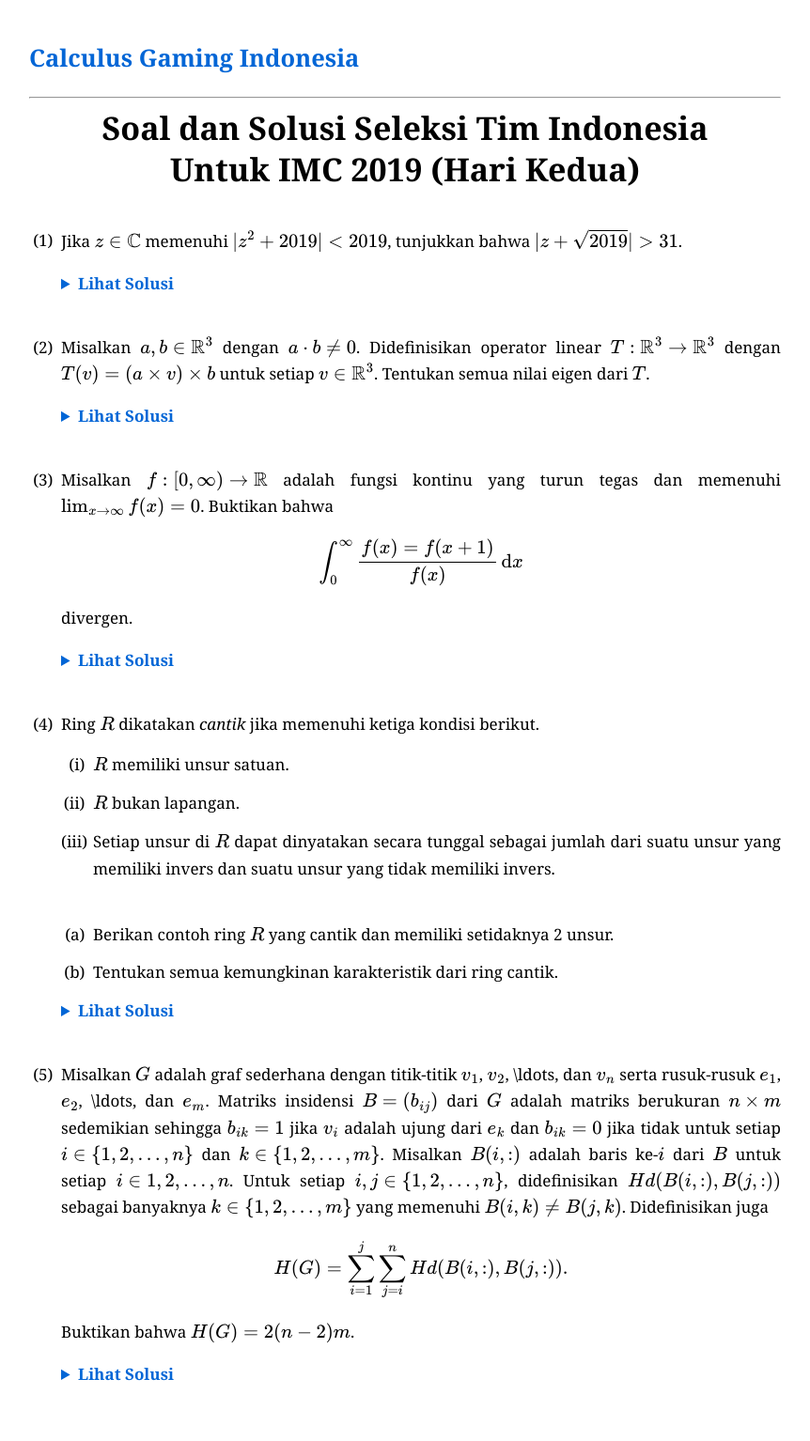
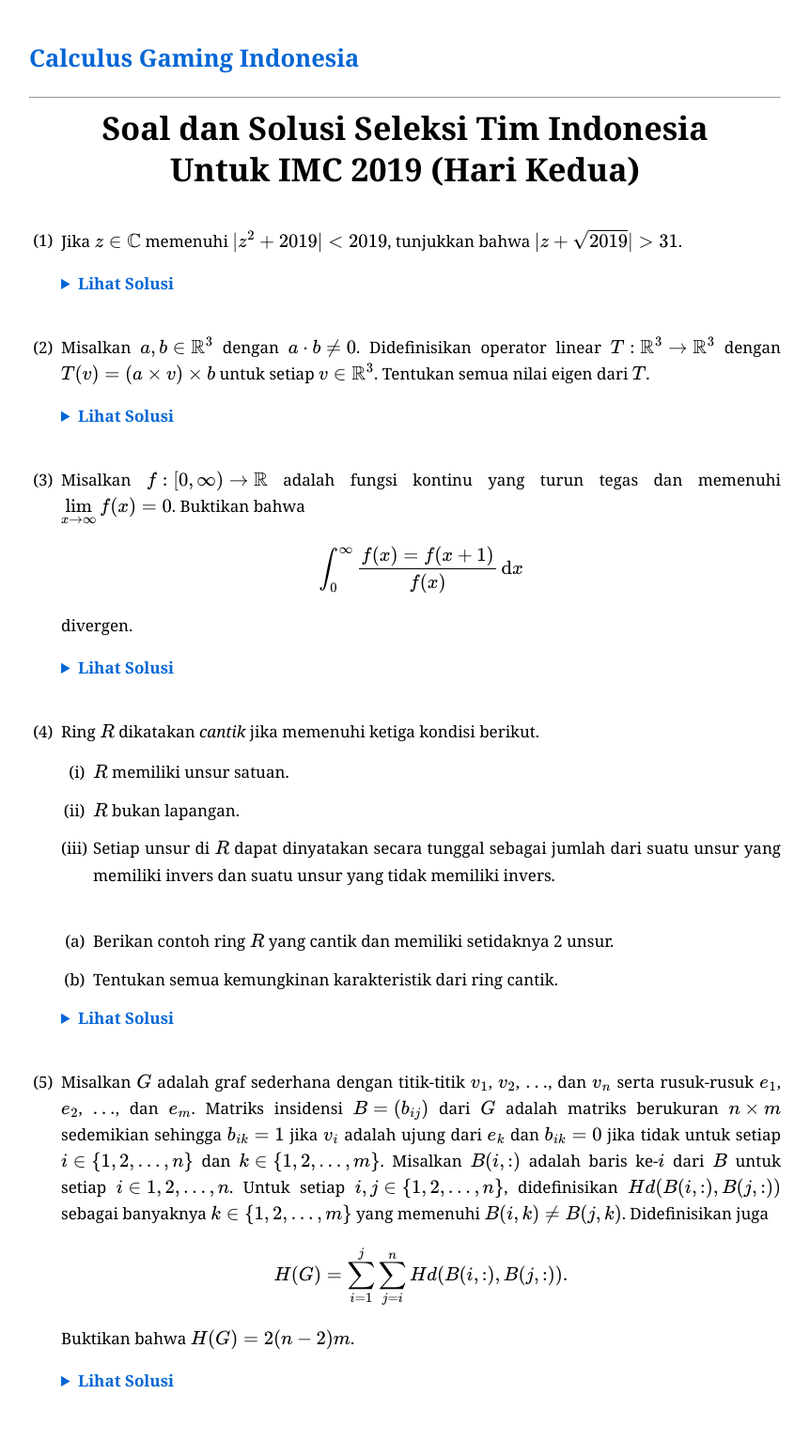
Before and after one commit to calculusgamingindonesia/calculusgamingindonesia.github.io, a Jekyll site: the page built from _posts/2026-07-02-sel-tim-indo-imc-19-2.md, in a window 1280 px wide. Shown: the whole page at 94% size, without its empty margins (209-1071 px from the left). Built offline with Jekyll 4.4.1, drawn with Linux system fonts in a browser that asks for light colours; some web fonts are replaced.

Commit message:
Update 2026-07-02-sel-tim-indo-imc-19-2.md

```diff
--- a/_posts/2026-07-02-sel-tim-indo-imc-19-2.md
+++ b/_posts/2026-07-02-sel-tim-indo-imc-19-2.md
@@ -35,7 +35,7 @@ urutan: 6
    </div>
    </details>
 
-3. Misalkan $f:[0, \infty)\to\mathbb{R}$ adalah fungsi kontinu yang turun tegas dan memenuhi $\lim_{x\to\infty}f(x)=0$. Buktikan bahwa
+3. Misalkan $f:[0, \infty)\to\mathbb{R}$ adalah fungsi kontinu yang turun tegas dan memenuhi $\displaystyle\lim_{x\to\infty}f(x)=0$. Buktikan bahwa
 
    $$\int_0^\infty\dfrac{f(x)=f(x+1)}{f(x)}\,\mathrm{d}x$$
 
@@ -66,7 +66,7 @@ urutan: 6
    </div>
    </details>
 
-5. Misalkan $G$ adalah graf sederhana dengan titik-titik $v_1$, $v_2$, \ldots, dan $v_n$ serta rusuk-rusuk $e_1$, $e_2$, \ldots, dan $e_m$. Matriks insidensi $B=(b_{ij})$ dari $G$ adalah matriks berukuran $n\times m$ sedemikian sehingga $b_{ik}=1$ jika $v_i$ adalah ujung dari $e_k$ dan $b_{ik}=0$ jika tidak untuk setiap $i\in\set{1, 2, \ldots, n}$ dan $k\in\set{1, 2, \ldots, m}$. Misalkan $B(i, :)$ adalah baris ke-$i$ dari $B$ untuk setiap $i\in\{1, 2, \ldots, n\}$. Untuk setiap $i, j\in\set{1, 2, \ldots, n}$, didefinisikan $Hd(B(i, :), B(j, :))$ sebagai banyaknya $k\in\set{1, 2, \ldots, m}$ yang memenuhi $B(i, k)\neq B(j, k)$. Didefinisikan juga
+5. Misalkan $G$ adalah graf sederhana dengan titik-titik $v_1$, $v_2$, $\ldots$, dan $v_n$ serta rusuk-rusuk $e_1$, $e_2$, $\ldots$, dan $e_m$. Matriks insidensi $B=(b_{ij})$ dari $G$ adalah matriks berukuran $n\times m$ sedemikian sehingga $b_{ik}=1$ jika $v_i$ adalah ujung dari $e_k$ dan $b_{ik}=0$ jika tidak untuk setiap $i\in\set{1, 2, \ldots, n}$ dan $k\in\set{1, 2, \ldots, m}$. Misalkan $B(i, :)$ adalah baris ke-$i$ dari $B$ untuk setiap $i\in\{1, 2, \ldots, n\}$. Untuk setiap $i, j\in\set{1, 2, \ldots, n}$, didefinisikan $Hd(B(i, :), B(j, :))$ sebagai banyaknya $k\in\set{1, 2, \ldots, m}$ yang memenuhi $B(i, k)\neq B(j, k)$. Didefinisikan juga
 
    $$H(G)=\sum_{i=1}^j\sum_{j=i}^nHd(B(i, :), B(j, :)).$$
 
```
